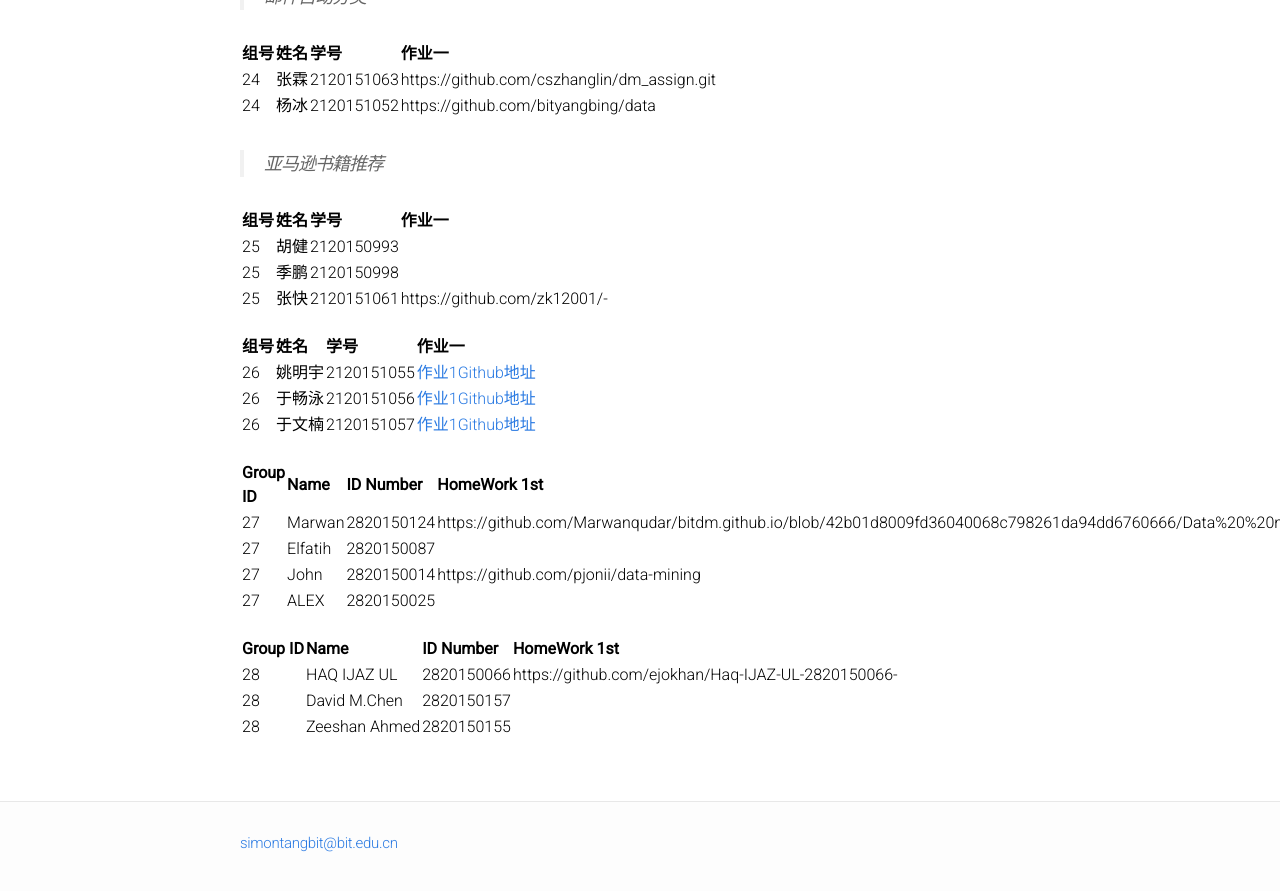
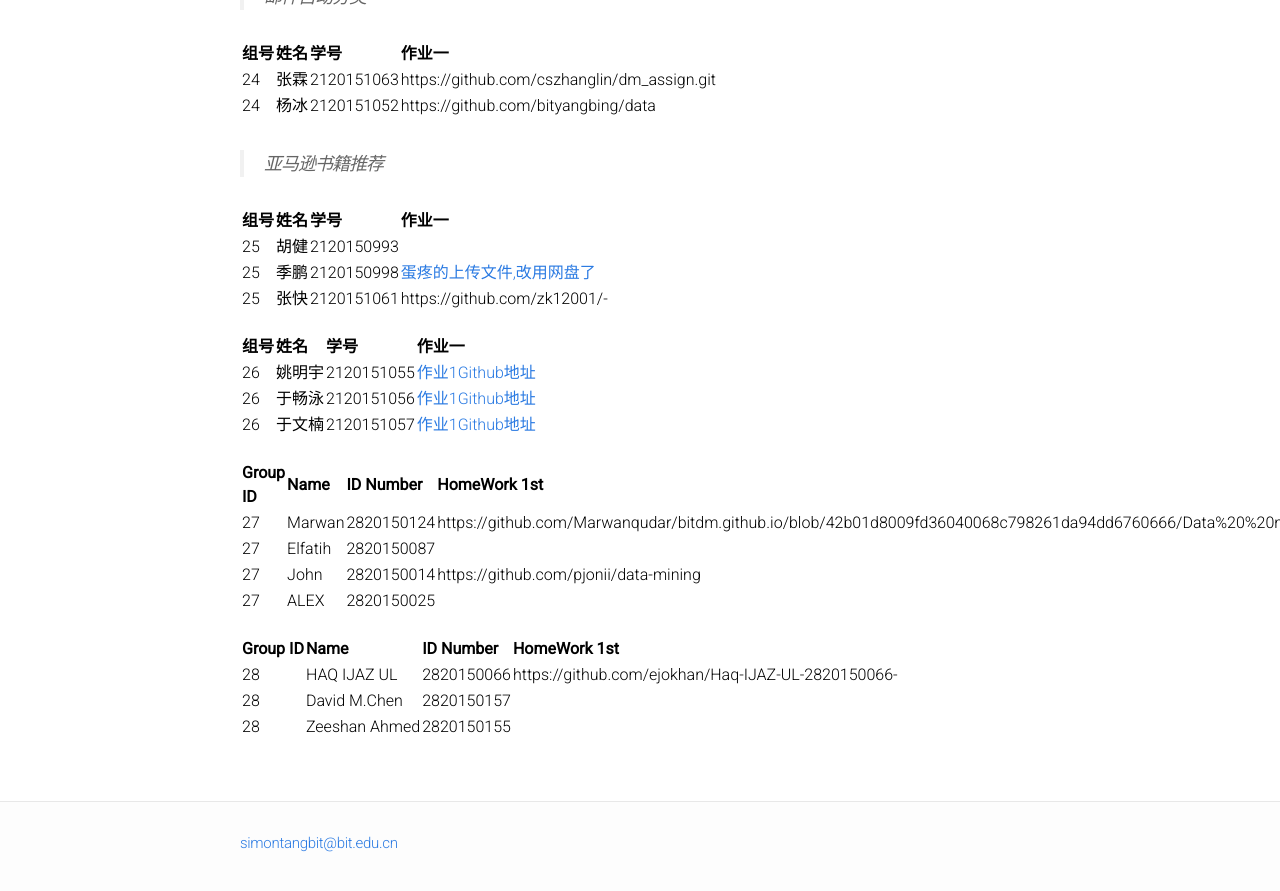
Before and after one commit to BITDM/bitdm.github.io, a Jekyll site: the page built from 2016/groups.md, in a window 1280 px wide and 900 px high, scrolled down 4512 px. Shown: the top 891 px of the window. Built offline with Jekyll 4.4.1, drawn with Linux system fonts in a browser that asks for light colours.

Commit message:
Update groups.md

```diff
--- a/2016/groups.md
+++ b/2016/groups.md
@@ -195,7 +195,7 @@ permalink: /2016/groups/
 |组号|姓名|学号|作业一|
 |:-------------|:-------------|:-----|:-----|
 |25|胡健|2120150993|
-|25|季鹏|2120150998|
+|25|季鹏|2120150998|[蛋疼的上传文件,改用网盘了](http://pan.baidu.com/s/1i5jP8Br)|
 |25|张快|2120151061|https://github.com/zk12001/-
 
 |组号|姓名|学号|作业一|
```
